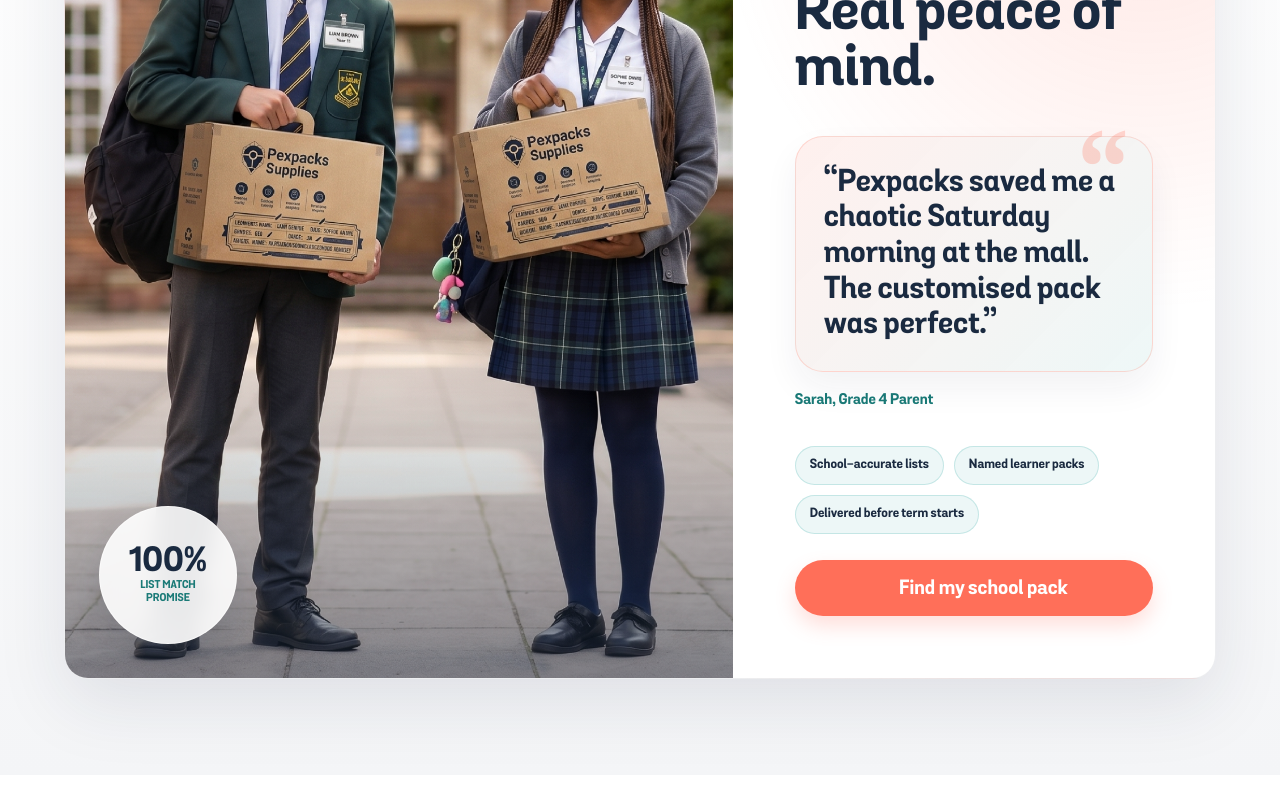
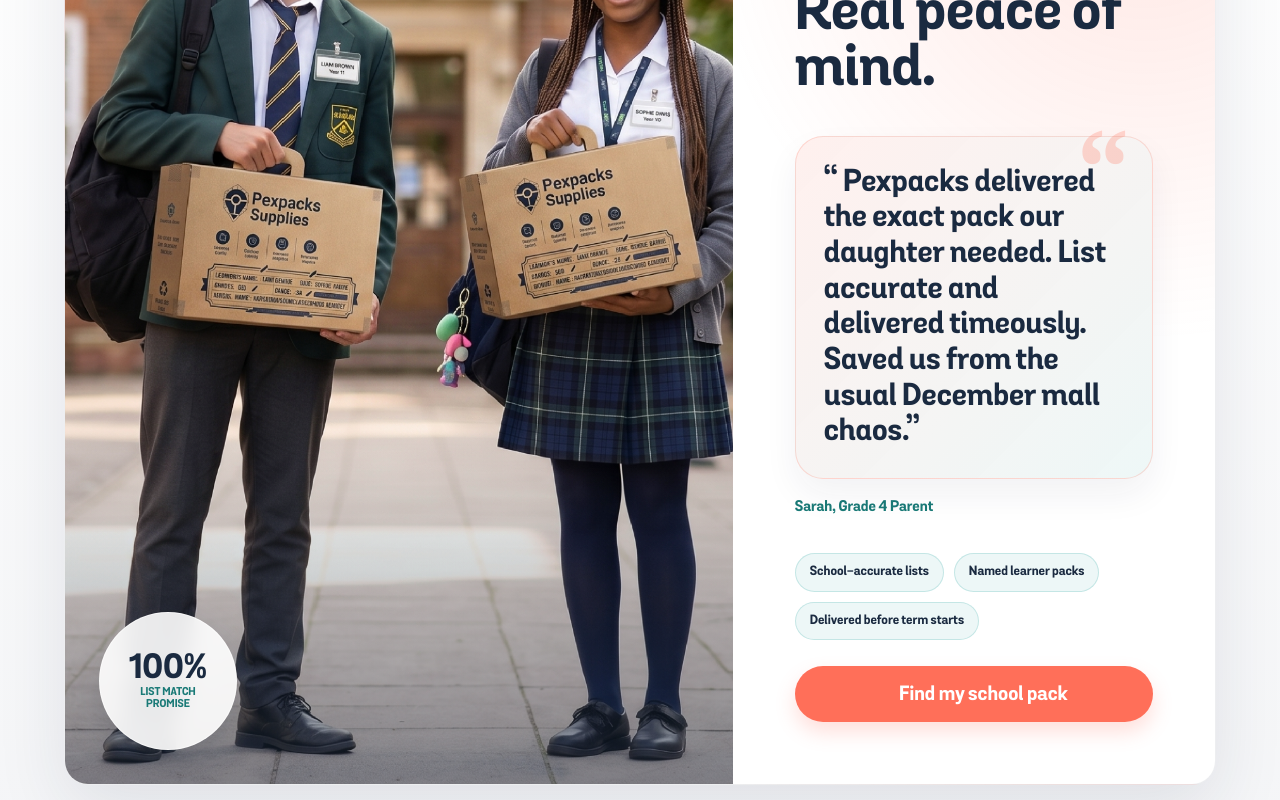
Before and after one commit to mcebisidesigner-spec/pexpacks-supplies, a Next.js app: page / in a window 1280 px wide. Shown: the part 2040-2840 px from the top of the page. Built offline with nearby package versions, Linux system fonts and the light colour scheme.

Commit message:
Optimize hero-school-delivery image with official logos, adjust layouts, and clean up testimonial

```diff
--- a/app/page.tsx
+++ b/app/page.tsx
@@ -110,7 +110,7 @@ export default function HomePage() {
             <div className={sectionStyles.socialProofMedia}>
               <Image
                 src="/images/pex-stationery-box.webp"
-                alt="Happy learners holding Pexpacks branded stationery boxes outside school"
+                alt="Learners holding Pexpacks Stationery Box"
                 fill
                 priority
                 quality={95}
@@ -130,7 +130,7 @@ export default function HomePage() {
                 Real packs. Real schools. Real peace of mind.
               </h2>
               <blockquote>
-                &ldquo;Pexpacks saved me a chaotic Saturday morning at the mall. The customised pack was perfect.&rdquo;
+                &ldquo; Pexpacks delivered the exact pack our daughter needed. List accurate and delivered timeously. Saved us from the usual December mall chaos.&rdquo;
               </blockquote>
               <p className={sectionStyles.socialProofAuthor}>
                 Sarah, Grade 4 Parent
```
Also changed, not shown: public/images/hero-school-delivery.webp.
